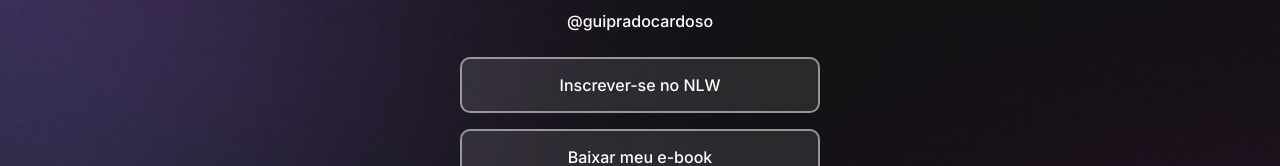
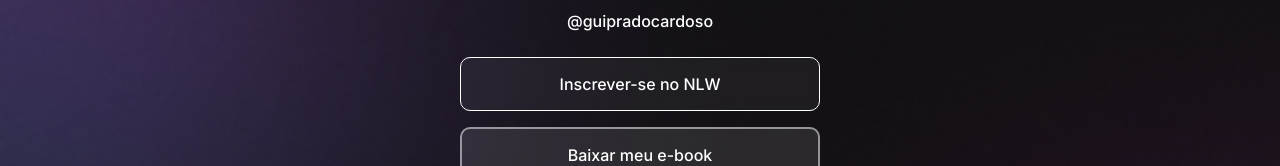
Before and after one commit to guipradocardoso/CursoDiscover, a plain HTML site: page index.html in a window 1280 px wide. In both pictures the pointer is over the link "Inscrever-se no NLW". Shown: the part 195-361 px from the top of the page. Drawn offline with Linux system fonts and the light colour scheme.

Commit message:
Alterando propriedade com peuso-selector-hover

```diff
--- a/style.css
+++ b/style.css
@@ -70,4 +70,11 @@ ul li a {
 
   text-decoration: none; /*Remove Sublinhamento no texto (line-thought para colocar linha no meio // overline - linha em cima*/
   font-weight: 500; /* acima de 400 é bold mas ser especifico e melhor.*/
+
+  transition: background 0.2s;
 }
+/*Pseudo - selector ele aplica as coisas ao passar o mouse por cima*/
+ul li a:hover {
+  background: rgba(255, 255, 255, 0.05);
+  border: 1.5px solid white;
+}
```
